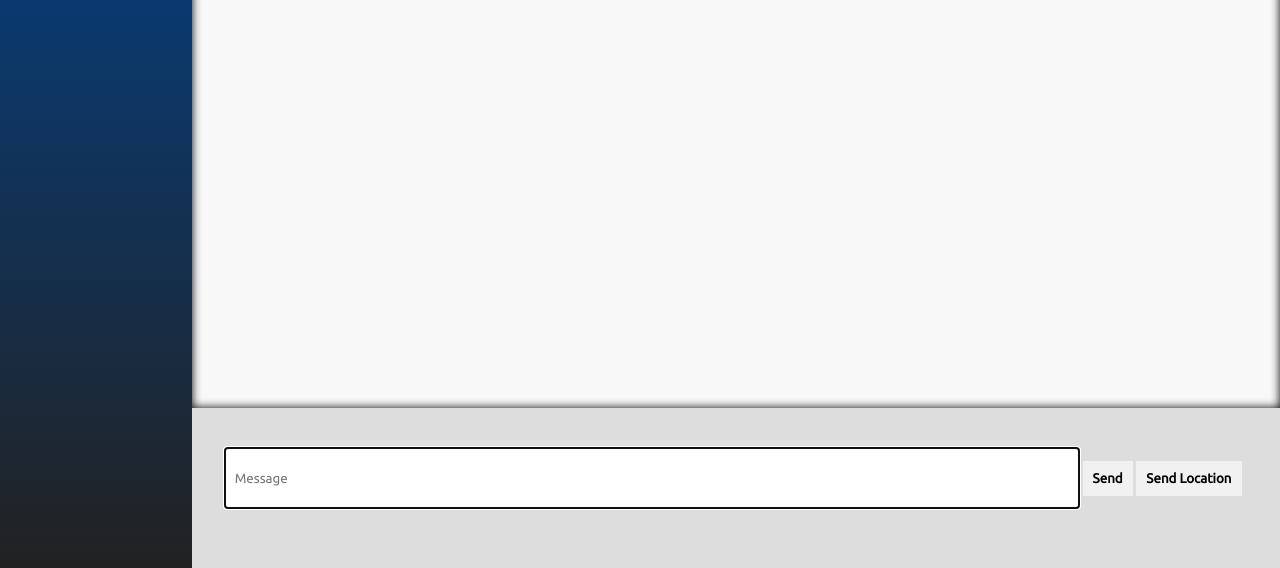
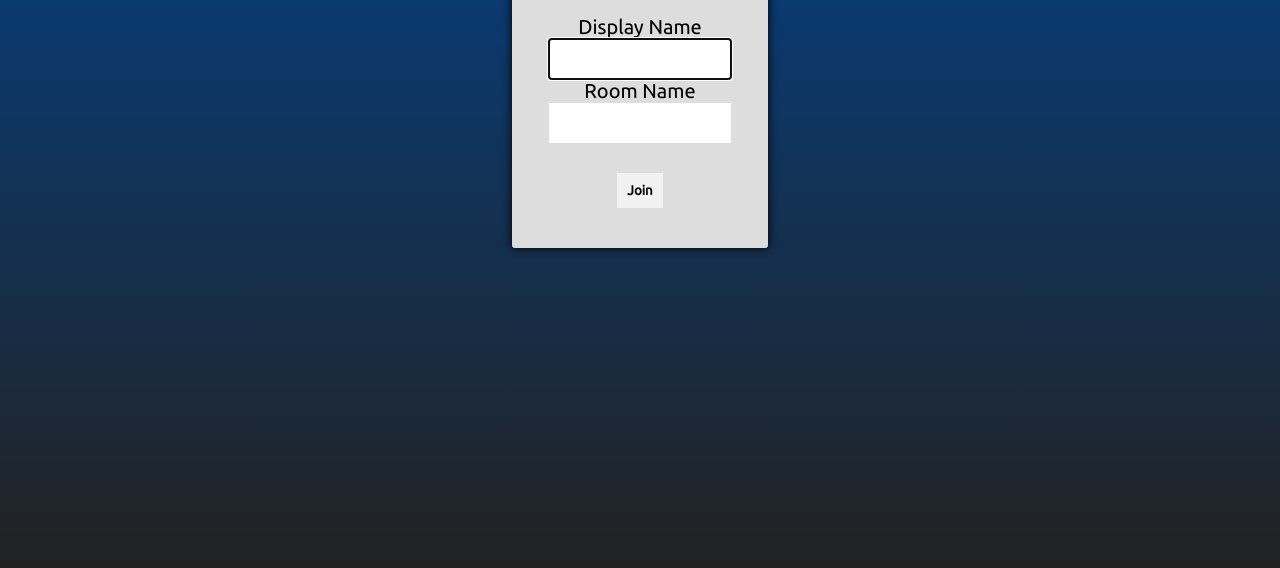
Before and after one commit to Martin-Pozniak/node-chat-app, a website: page public/index.html in a window 1280 px wide. Shown: the part 232-800 px from the top of the page. Drawn offline with nearby package versions, Linux system fonts and the light colour scheme; no server answers.

Commit message:
Added join page that submits to chat.html

```diff
--- a/public/css/styles.css
+++ b/public/css/styles.css
@@ -29,9 +29,37 @@ input{
     border:none;
     padding-left:10px;
 }
-
+div.centered-form label,input{
+ font-size:20px;
+}
+div.centered-form input {
+    height:40px;
+}
+.background {
+    background:linear-gradient(rgb(0, 67, 143),rgb(34, 34, 34));
+}
+.inner
+{
+    padding:20px;
+}
+.centered-form
+{
+    position:relative;
+    text-align:center;
+    width:20%;
+    left:40%;
+    height:40%;
+    top:20%;
+    background:#ddd;
+    border-radius:3px;
+    box-shadow:0 0 10px black;
+    min-width:200px;
+}
 .margin-top{
     margin-top: 10px;
+}
+.margin-top-large{
+    margin-top: 30px;
 }
 .margin-left{
     margin-left:10px;
--- a/public/index.html
+++ b/public/index.html
@@ -2,47 +2,31 @@
 <html>
     <head>
         <meta charset="utf-8">
+        <title>Join | ChatApp</title>
         <link rel="stylesheet" href="./css/styles.css"/>
         <link href="https://fonts.googleapis.com/css?family=Open+Sans|Ubuntu" rel="stylesheet">
+        <meta name="viewport" content="width=device-width, initial-scale=1, user-scalable=no">
     </head>
-    <body>
-        <div id='people-container' class='left-bar'>
-            <h1 class='white bold left-aligned margin-top margin-left'>PEOPLE</h1>
-            <div id="Users"></div>
-        </div>
-        <div id="chat-main">
-            <div id="messages-container">
-                <ol id="messages">
-
-                </ol>
-            </div>
-            <div id="message-form-container">
-                <form id="message-form">
-                    <input name="message" type="text" placeholder="Message" autofocus autocomplete="off"/>
-                    <button>Send</button>
-                    <button id="send-location" type = "button">Send Location</button>
+    <body class="background">
+        <div class="centered-form">
+            <div class="inner">
+                <form action="/chat.html">
+                    <div class="form-field">
+                        <h1>Join a Chat</h1>
+                    </div>
+                    <div class="form-field margin-top-large">
+                        <label>Display Name</label>
+                        <input type="text" name="name" autofocus>
+                    </div>
+                    <div class="form-field">
+                            <label>Room Name</label>
+                            <input type="text" name="room">
+                    </div>
+                    <div class="form-field margin-top-large">
+                        <button>Join</button>
+                    </div>
                 </form>
             </div>
         </div>
-
-        <script id="message-template" type="text/template">
-            <li>
-                <p><strong>{{from}}</strong> <span class='timestamp'>{{timestamp}}</span></p>
-                <p>{{text}}</p>
-            </li>
-        </script>
-
-        <script id="location-message-template" type="text/template">
-            <li>
-                <p><strong>{{from}}</strong> <span class='timestamp'>{{timestamp}}</span></p>
-                <p><a href="{{url}}" target="_blank">My Current Location</a></p>
-            </li>
-        </script>
-
-        <script src="/js/libs/moment/moment.js"></script>
-        <script src="/socket.io/socket.io.js"></script>
-        <script src="/js/libs/jquery-3.2.1.min.js"></script>
-        <script src="/js/libs/mustache.js"></script>
-        <script src="/js/index.js"></script>
     </body>
 </html>
```
Also changed, not shown: public/chat.html (added, +50 -0 lines), public/js/chat.js (renamed from public/js/index.js).
